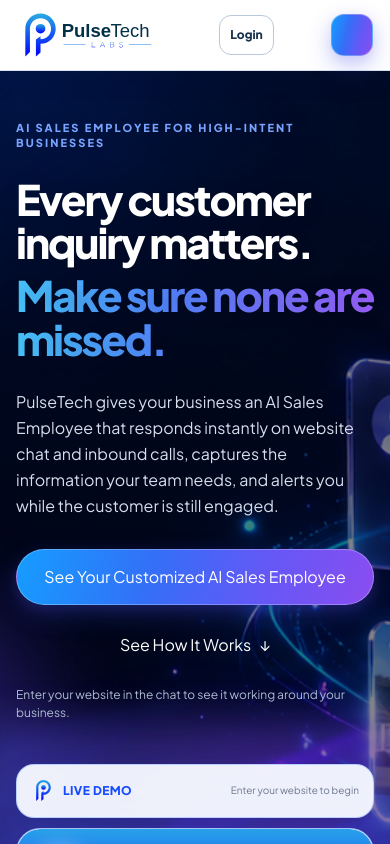
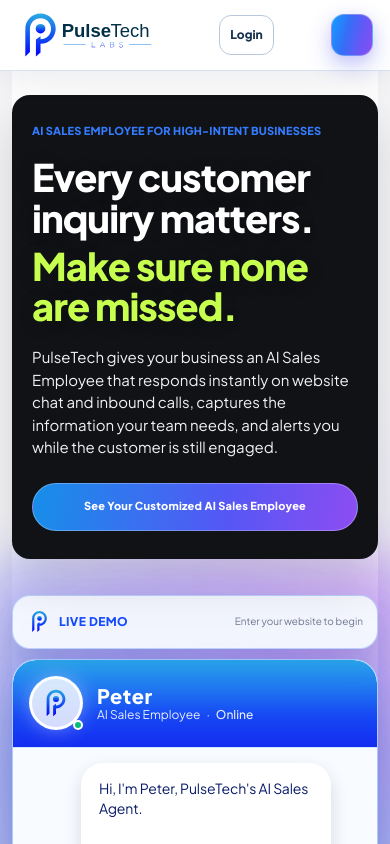
Before and after one commit to utkarshchaturvedi1/pulsetech-engine, a Next.js app: page / in a window 390 px wide. Shown: the top 844 px of the page. Built offline with nearby package versions, Linux system fonts and the light colour scheme.

Commit message:
Match Preview hero to supplied black-card design

```diff
--- a/src/components/landing/landing.css
+++ b/src/components/landing/landing.css
@@ -952,3 +952,67 @@
   display:block!important;
   background:rgba(0,0,0,.48)!important;
 }
+
+
+
+/* Match the supplied PulseTech hero reference: white canvas, black copy card, live demo beside it. */
+.pt-hero{
+  position:relative!important;
+  isolation:isolate!important;
+  display:grid!important;
+  grid-template-columns:minmax(0,1.05fr) minmax(0,.95fr)!important;
+  align-items:center!important;
+  gap:32px!important;
+  width:min(1200px,calc(100% - 48px))!important;
+  max-width:1200px!important;
+  min-height:720px!important;
+  margin:0 auto!important;
+  padding:48px 0!important;
+  overflow:visible!important;
+  border-radius:0!important;
+  background:#fff!important;
+  color:#fff!important;
+}
+.pt-hero-cinema{display:none!important}
+.pt-hero:before,.pt-hero:after{display:none!important;content:none!important}
+.pt-hero-copy{
+  box-sizing:border-box!important;
+  width:100%!important;
+  max-width:none!important;
+  align-self:center!important;
+  justify-self:stretch!important;
+  padding:42px 28px!important;
+  border-radius:20px!important;
+  background:#111216!important;
+  color:#fff!important;
+  box-shadow:0 22px 50px rgba(10,14,25,.15)!important;
+}
+.pt-hero-copy:before,.pt-hero-copy:after{display:none!important;content:none!important}
+.pt-hero .pt-eyebrow{margin:0 0 24px!important;color:#347cff!important;font-size:14px!important;line-height:1.4!important;letter-spacing:.02em!important}
+.pt-hero h1{max-width:560px!important;margin:0 0 28px!important;color:#fff!important;font-size:clamp(42px,4.4vw,58px)!important;line-height:1.08!important;letter-spacing:-.025em!important;font-weight:850!important}
+.pt-hero h1 span{margin-top:8px!important;background:none!important;color:#c6ff4d!important;-webkit-text-fill-color:#c6ff4d!important}
+.pt-hero .pt-lead{max-width:560px!important;margin:0 0 46px!important;color:#f0f1f4!important;font-size:16px!important;line-height:1.5!important}
+.pt-hero .pt-actions{margin:0!important;gap:0!important}
+.pt-hero .pt-button{min-height:50px!important;padding:0 24px!important;border-radius:999px!important;background:linear-gradient(100deg,#168fe9,#5557f5 60%,#8d4df1)!important;color:#fff!important;font-size:13px!important;font-weight:800!important;letter-spacing:.02em!important;box-shadow:none!important}
+.pt-hero .pt-button-ghost,.pt-hero .pt-micro{display:none!important}
+.pt-hero-visual{min-width:0!important;min-height:620px!important;align-self:center!important;justify-self:stretch!important;display:flex!important;align-items:center!important;justify-content:center!important;padding:0!important;background:transparent!important;overflow:visible!important}
+.pt-hero-visual:before,.pt-hero-visual:after,.pt-hero-halo,.pt-cyborg-art{display:none!important}
+.pt-hero-chat-wrap{width:min(100%,510px)!important;margin:0 auto!important;transform:none!important;filter:drop-shadow(0 20px 18px rgba(10,17,35,.2))!important}
+@media(max-width:900px){
+ .pt-hero{grid-template-columns:1fr!important;width:min(680px,calc(100% - 32px))!important;min-height:0!important;gap:24px!important;padding:34px 0 52px!important}
+ .pt-hero-copy{padding:34px 24px!important}
+ .pt-hero h1{font-size:clamp(40px,8vw,54px)!important}
+ .pt-hero .pt-lead{margin-bottom:30px!important}
+ .pt-hero-visual{min-height:0!important}
+ .pt-hero-chat-wrap{width:min(100%,510px)!important}
+}
+@media(max-width:520px){
+ .pt-hero{width:calc(100% - 24px)!important;gap:18px!important;padding:24px 0 40px!important}
+ .pt-hero-copy{padding:28px 20px!important;border-radius:18px!important}
+ .pt-hero .pt-eyebrow{font-size:11px!important;margin-bottom:18px!important}
+ .pt-hero h1{font-size:38px!important;margin-bottom:20px!important}
+ .pt-hero .pt-lead{font-size:15px!important;line-height:1.5!important;margin-bottom:24px!important}
+ .pt-hero .pt-button{width:100%!important;min-height:48px!important;padding:0 14px!important;font-size:11px!important}
+ .pt-hero-visual{width:100%!important}
+ .pt-hero-chat-wrap{width:100%!important}
+}
```
